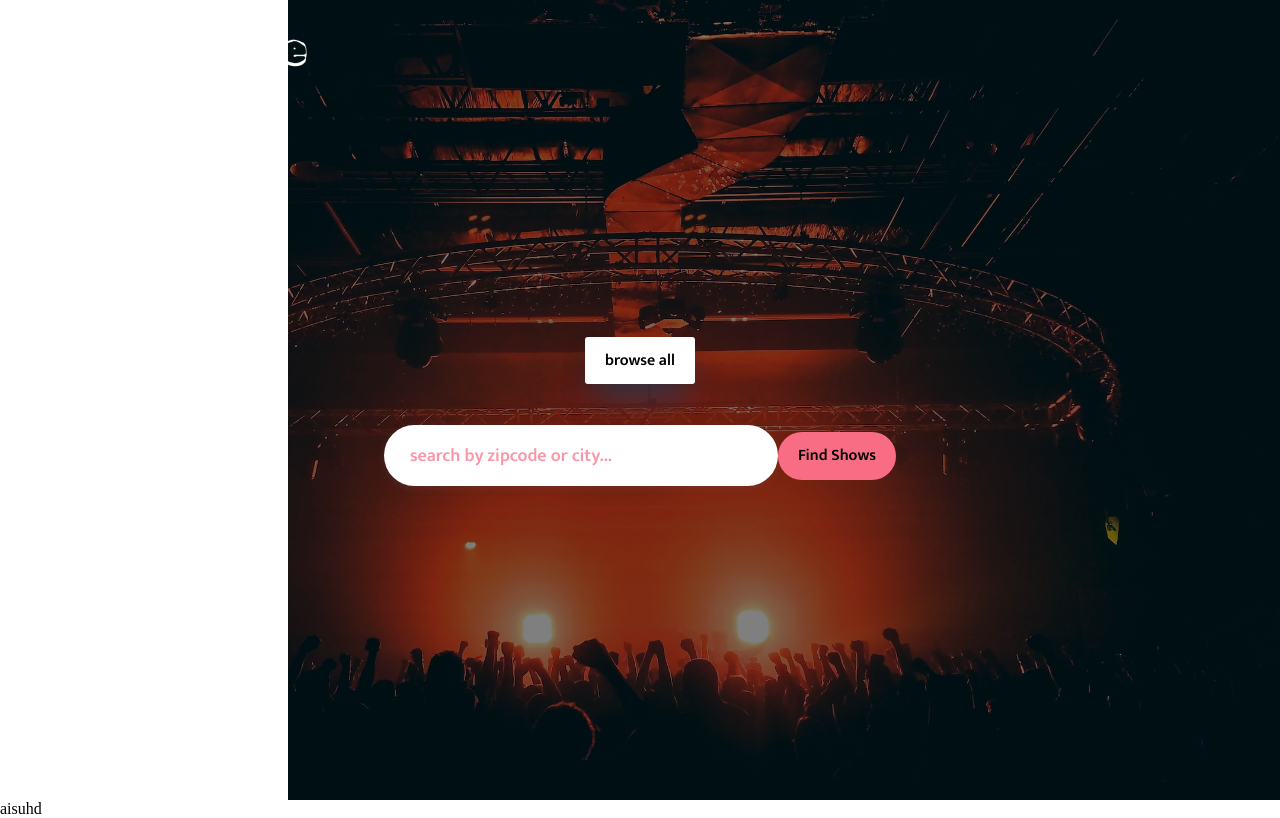
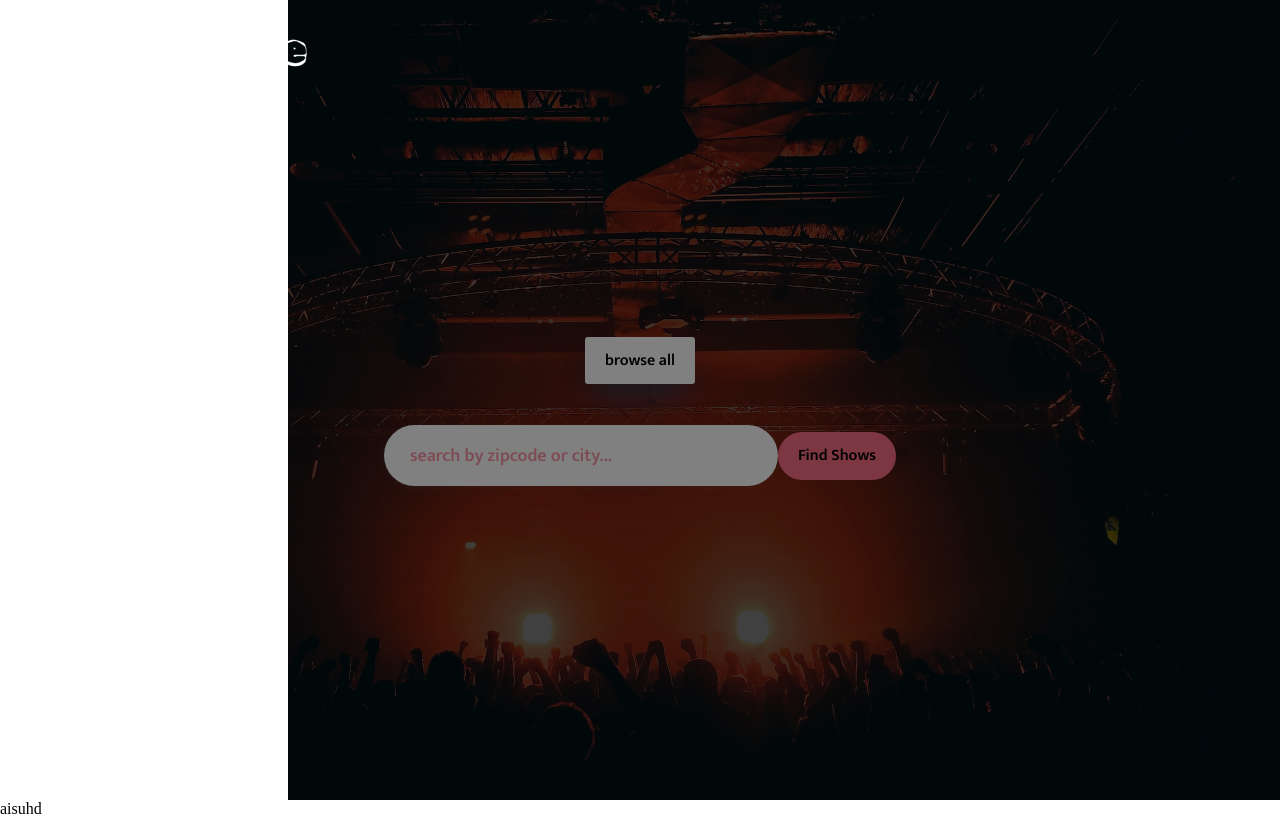
Before and after one commit to konstantinstanmeyer/concert-finder, a Next.js app: page / in a window 1280 px wide. Both pictures are taken after a click on the picture 42 px from the left and 47 px from the top of the page. Built offline with nearby package versions, Linux system fonts and the light colour scheme; no server answers.

Commit message:
isUser auth props / sidebar setup

```diff
--- a/components/Layout.tsx
+++ b/components/Layout.tsx
@@ -2,12 +2,15 @@ import { PropsWithChildren } from 'react';
 import { Head } from 'next/document';
 import Navbar from './Navbar';
 import Sidebar from './Sidebar';
+import { useSession } from 'next-auth/react';
 
 export default function Layout({ children }: PropsWithChildren<{}>){
+    const { data: session, status } = useSession();
+
     return(
         <>
-            <Navbar />
-            <Sidebar />
+            <Navbar isUser={status === "authenticated"}  />
+            <Sidebar isUser={status === "authenticated"} />
             <main>
                 {children}
             </main>
--- a/components/Navbar.tsx
+++ b/components/Navbar.tsx
@@ -1,11 +1,17 @@
 import { useEffect, useState } from "react";
 
-export default function Navbar(){
+interface Props {
+    isUser: boolean;
+}
+
+export default function Navbar({ isUser }: Props){
     const [scrollY, setScrollY] = useState<any>(0);
     let sidebar: HTMLElement | undefined;
+    let body: HTMLElement | undefined;
 
     useEffect(() => {
         sidebar = document.querySelector(".sidebar") as HTMLElement;
+        body = document.querySelector(".home") as HTMLElement;
 
         const handleScroll = () => {
             setScrollY(window.scrollY);
@@ -20,9 +26,14 @@ export default function Navbar(){
         };
     });
 
+    function handleClick(){
+        sidebar?.classList.add("visible");
+        body?.classList.add("darken");
+    }
+
     return(
         <div className={`navbar ${scrollY !== 0 ? "navbar-show" : ""}`}>
-            <img onClick={() => sidebar?.classList.add("visible")} className={`hamburger ${scrollY !== 0 ? "black" : ""}`} src="/hamburger.png" />
+            <img onClick={() => handleClick()} className={`hamburger ${scrollY !== 0 ? "black" : ""}`} src="/hamburger.png" />
             <img className={`logo ${scrollY !== 0 ? "black" : ""}`} src="/live-scene.png" />
             <h1 className="name"></h1>
         </div>
--- a/components/Sidebar.tsx
+++ b/components/Sidebar.tsx
@@ -1,7 +1,24 @@
-export default function Sidebar(){
+import Link from "next/link";
+
+interface Props {
+    isUser: boolean;
+}
+
+export default function Sidebar({ isUser }: Props){
     return(
         <div className="sidebar">
+            {isUser ?
+            <>
+                <Link href="/signup">
+                    Signup
+                </Link>
+                <Link href="/login">
+                    Login
+                </Link>
+            </>: null}
+            <Link href="/signup">
 
+            </Link>
         </div>
     )
 }
--- a/pages/index.tsx
+++ b/pages/index.tsx
@@ -78,8 +78,13 @@ export default function Home() {
     }
   }
 
+  function handleVisibility(){
+    document.querySelector(".sidebar")?.classList.remove("visible")
+    document.querySelector(".home")?.classList.remove("darken")
+  }
+
   return (
-    <div onClick={() => document.querySelector(".sidebar")?.classList.remove("visible")} className="home">
+    <div onClick={() => handleVisibility()} className="home">
       <div className="top">
         <Head>
           <title>LiveScene</title>
--- a/styles/globals.css
+++ b/styles/globals.css
@@ -55,6 +55,7 @@ main {
 .home {
     display: flex;
     flex-direction: column;
+    z-index: -10;
 }
 
 .top {
@@ -308,6 +309,7 @@ p {
     display: flex;
     flex-direction: row;
     align-items: center;
+    z-index: 90;
 }
 
 .navbar-show {
@@ -318,7 +320,7 @@ p {
     filter: invert(1);
     width: 14rem;
     margin-left: 2rem;
-    transition: all 0.3s
+    transition: all 0.3s;
 }
 
 .hamburger {
@@ -343,9 +345,14 @@ p {
     background-color: white;
     transition: all 0.5s;
     opacity: 0;
+    z-index: 100;
 }
 
 .visible {
     left: 0rem;
     opacity: 1;
 }
+
+.darken {
+    filter: brightness(50%);
+}
```
